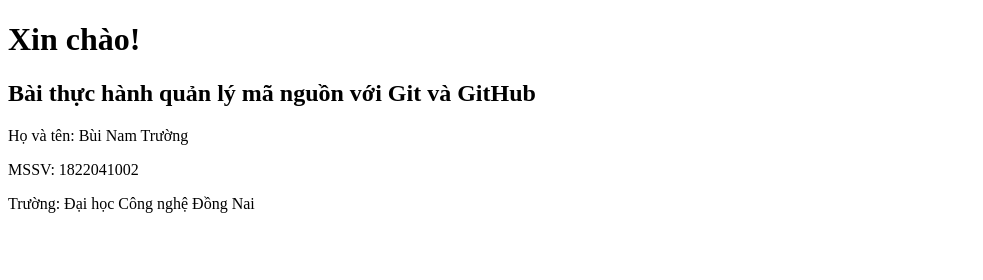
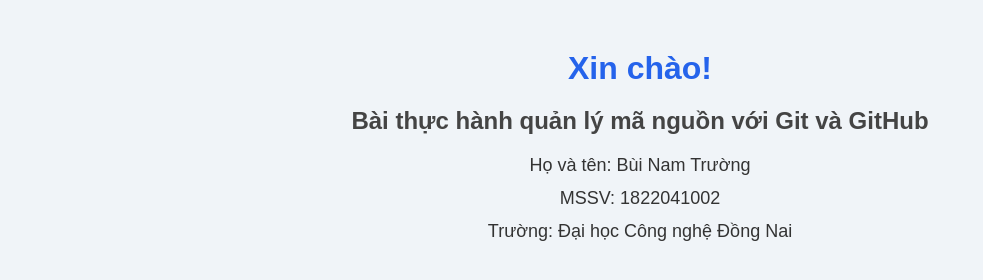
Before and after one commit to buinamtruong1684/ThucHanhGit_1822041002, a plain HTML site: page index.html in a window 1280 px wide. Shown: the whole page, without its empty margins (0-983 px from the left). Drawn offline with Linux system fonts and the light colour scheme.

Commit message:
Add feature: Them giao dien CSS

```diff
--- a/index.html
+++ b/index.html
@@ -4,6 +4,7 @@
     <meta charset="UTF-8">
     <meta name="viewport" content="width=device-width, initial-scale=1.0">
     <title>Bài thực hành Git và GitHub</title>
+    <link rel="stylesheet" href="style.css">
 </head>
 <body>
     <h1>Xin chào!</h1>
--- /dev/null
+++ b/style.css
@@ -0,0 +1,28 @@
+* {
+    margin: 0;
+    padding: 0;
+    box-sizing: border-box;
+}
+
+body {
+    font-family: Arial, sans-serif;
+    background-color: #f0f4f8;
+    color: #333;
+    text-align: center;
+    padding: 50px;
+}
+
+h1 {
+    color: #2563eb;
+    margin-bottom: 20px;
+}
+
+h2 {
+    color: #444;
+    margin-bottom: 20px;
+}
+
+p {
+    font-size: 18px;
+    margin: 12px;
+}
```
